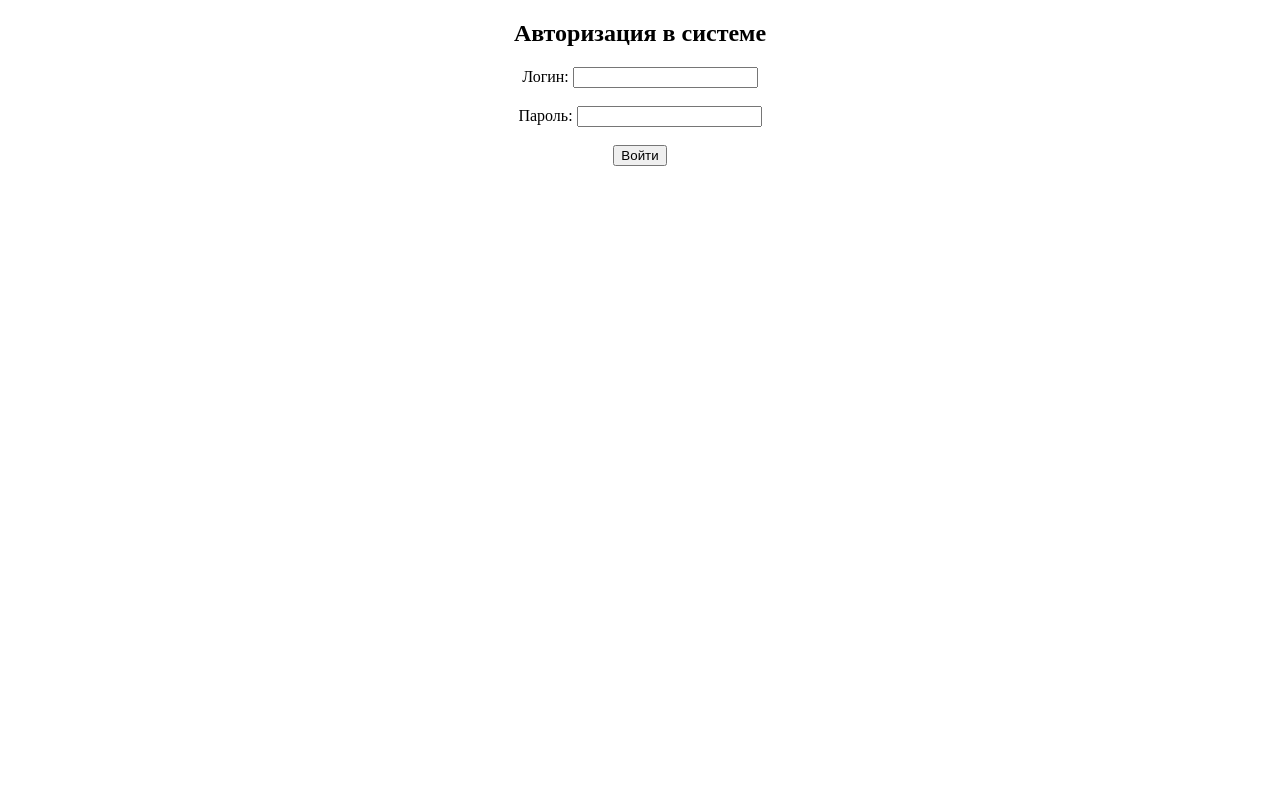
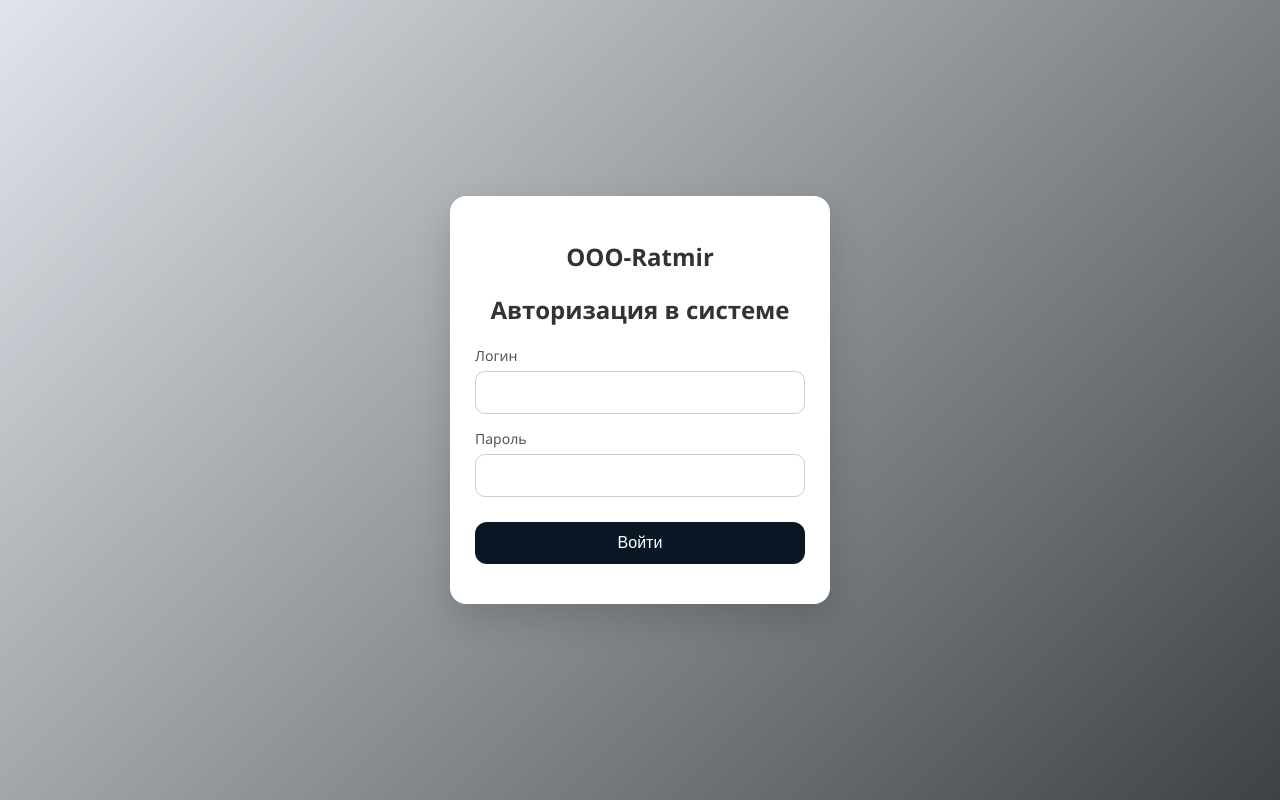
Before and after one commit to Hussea/ratmir, a FastAPI app: page /log_in in a window 1280 px wide. Run offline with FastAPI, Linux system fonts and the light colour scheme.

Commit message:
all_new_26

```diff
--- a/main.py
+++ b/main.py
@@ -950,14 +950,14 @@ def login(username: str = Form(...), password: str = Form(...)):
     if user:
         return {
             "success": True,
-            "message": "تم تسجيل الدخول بنجاح ✅",
+            "message": "✅ Вход выполнен успешно",
             "role": user["role"],  # ترجع دور المستخدم هنا
             "username": user["username"]  # ترجع دور المستخدم هنا
         }
     else:
         return {
             "success": False,
-            "error": "❌ اسم المستخدم أو كلمة المرور غير صحيحة"
+            "error": "❌ Неверный логин или пароль"
         }
      #====================================================
 @app.post("/add_chickd_point_datatame")
--- a/static/js/workshift.js
+++ b/static/js/workshift.js
@@ -33,6 +33,7 @@ document.getElementById("start_time").value = startTimeParam;
 
 // ================== DATE LOGIC ==================
 const today = new Date();
+const datetime = today.toISOString();
 const tomorrow = new Date(today);
 tomorrow.setDate(today.getDate() + 1);
 
@@ -85,7 +86,7 @@ document.getElementById("captureBtn").onclick = () => {
   ctx.font = "20px Arial";
   ctx.fillText(`Проект: ${projectName}`, 20, 30);
   ctx.fillText(`Охранник: ${employeeName}`, 20, 60);
-
+  ctx.fillText(`Д:Т ${datetime}`, 20, 90);
   canvas.toBlob(blob => {
     photoBlob = blob;
     canvas.style.display = "block";
--- a/templates/log_in.html
+++ b/templates/log_in.html
@@ -1,22 +1,125 @@
 <!DOCTYPE html>
-<html>
+<html lang="ru">
 <head>
-    <meta charset="UTF-8">
-    <title>تسجيل الدخول</title>
+  <meta charset="UTF-8">
+  <meta name="viewport" content="width=device-width, initial-scale=1.0">
+  <title>Авторизация</title>
+
+  <style>
+    * {
+      box-sizing: border-box;
+    }
+
+    body {
+      margin: 0;
+      font-family: "Segoe UI", Tahoma, Arial, sans-serif;
+      background: linear-gradient(135deg, #e0e5eb, #3d4345);
+      min-height: 100vh;
+      display: flex;
+      align-items: center;
+      justify-content: center;
+      padding: 15px;
+    }
+
+    /* 🧱 Card */
+    .login-card {
+      width: 100%;
+      max-width: 380px;
+      background: #fff;
+      border-radius: 16px;
+      padding: 25px;
+      box-shadow: 0 15px 35px rgba(0, 0, 0, 0.15);
+      text-align: center;
+    }
+
+    .login-card h2 {
+      margin-bottom: 20px;
+      color: #333;
+    }
+
+    /* 🧾 Form */
+    .form-group {
+      text-align: left;
+      margin-bottom: 15px;
+    }
+
+    label {
+      font-size: 14px;
+      color: #555;
+      display: block;
+      margin-bottom: 6px;
+    }
+
+    input {
+      width: 100%;
+      padding: 12px;
+      font-size: 15px;
+      border-radius: 10px;
+      border: 1px solid #ccc;
+      outline: none;
+      transition: 0.3s;
+    }
+
+    input:focus {
+      border-color: #4a90e2;
+    }
+
+    /* 🔘 Button */
+    button {
+      width: 100%;
+      padding: 12px;
+      font-size: 16px;
+      border-radius: 12px;
+      border: none;
+      background: #0a1624;
+      color: #fff;
+      cursor: pointer;
+      margin-top: 10px;
+      transition: 0.3s;
+    }
+
+    button:hover {
+      background: #e8edf2;
+    }
+
+    /* ⚠️ Result */
+    #result {
+      margin-top: 15px;
+      font-size: 14px;
+      color: red;
+    }
+
+    /* 📱 Mobile */
+    @media (max-width: 360px) {
+      .login-card {
+        padding: 20px;
+      }
+    }
+  </style>
 </head>
+
 <body>
-  <center>
-         <h2>Авторизация в системе </h2>
+
+  <div class="login-card">
+    <h2>OOO-Ratmir</h2>
+    <h2>Авторизация в системе</h2>
+
     <form id="loginForm">
-        <label> Логин:</label>
-        <input type="text" name="username" required><br><br>
-        <label> Пароль:</label>
-        <input type="password" name="password" required><br><br>
-        <button type="submit">Войти</button>
+      <div class="form-group">
+        <label>Логин</label>
+        <input type="text" name="username" required>
+      </div>
+
+      <div class="form-group">
+        <label>Пароль</label>
+        <input type="password" name="password" required>
+      </div>
+
+      <button type="submit">Войти</button>
     </form>
+
     <p id="result"></p>
-  </center>
-
+  </div>
 
 
 <script src="/static/js/config.js"></script>
--- a/templates/show_qr_code_fro_check_point.html
+++ b/templates/show_qr_code_fro_check_point.html
@@ -290,7 +290,7 @@ async function checkLocation() {
   const checkPointId = document.getElementById("check_point_id").value.trim();
 
   if (!checkPointId) {
-    alert("⚠️ Введите ID точки");
+    alert("⚠️ Отсканируйте QR-код точки");
     return;
   }
 
```
Also changed, not shown: obxod/id11-DT2026-01-06-T-17-50.jpg (added), obxod/id13-DT2026-01-06-T-17-49.jpg (added), obxod/id18-DT2026-01-06-T-17-52.jpg (added), obxod/id20-DT2026-01-06-T-17-52.jpg (added), obxod/id22-DT2026-01-06-T-17-52.jpg (added), obxod/id26-DT2026-01-06-T-17-43.jpg (added), obxod/id39-DT2026-01-06-T-17-12.jpg (added), obxod/id39-DT2026-01-06-T-17-16.jpg (added), obxod/id39-DT2026-01-06-T-17-34.jpg (added), obxod/id41-DT2026-01-06-T-17-35.jpg (added).
